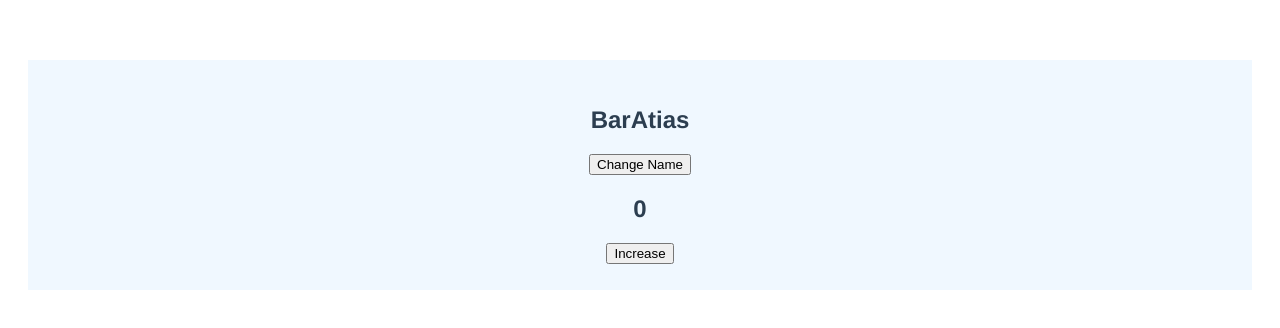
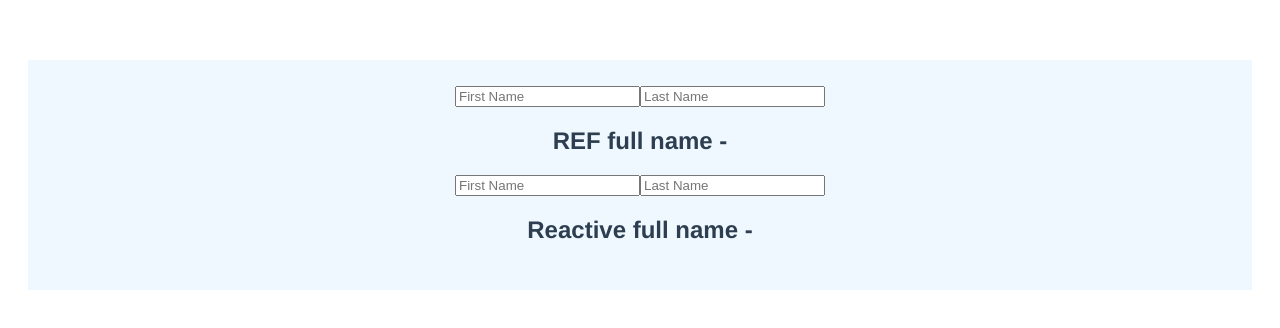
Before and after one commit to noatias1234/Vue-Js, a Vue app: page / in a window 1280 px wide. Shown: the top 328 px of the page. Built offline with nearby package versions, Linux system fonts and the light colour scheme.

Commit message:
Replacing computed

```diff
--- a/src/App.vue
+++ b/src/App.vue
@@ -1,9 +1,9 @@
 <template>
-  <Methods />
+  <computed />
 </template>
 
 <script>
-import Methods from './CompositionApi/components/Methods.vue';
+import computed from './CompositionApi/components/computed.vue';
 export default {
   name: 'App',
   data() {
@@ -12,7 +12,7 @@ export default {
     }
   },
   components: {
-    Methods
+    computed
   }
 
 }
--- /dev/null
+++ b/src/CompositionApi/components/computed.vue
@@ -0,0 +1,48 @@
+<template>
+    <div>
+        <input type="text" placeholder="First Name" v-model="refFirstName">
+        <input type="text" placeholder="Last Name" v-model="refLastName">
+        <h2>REF full name - {{ refFullName }}</h2>
+
+
+        <input type="text" placeholder="First Name" v-model="reactiveFirstName">
+        <input type="text" placeholder="Last Name" v-model="reactiveLastName">
+        <h2>Reactive full name - {{ reactiveFullName }}</h2>
+
+
+    </div>
+</template>
+
+<script>
+import { ref, reactive, computed, toRefs } from 'vue';
+export default {
+    name: `computed`,
+    setup() {
+        const refFirstName = ref('')
+        const refLastName = ref('')
+
+        const refFullName = computed(function () {
+            return `${refFirstName.value} ${refLastName.value}`
+        });
+
+        const state = reactive({
+            reactiveFirstName: '',
+            reactiveLastName: ''
+        })
+
+        const reactiveFullName = computed(function () {
+            return `${state.reactiveFirstName} ${state.reactiveLastName}`
+        })
+
+        return {
+            refFirstName,
+            refLastName,
+            ...toRefs(state),
+            refFullName,
+            reactiveFullName
+        }
+    }
+}
+</script>
+
+<style scoped></style>
```
